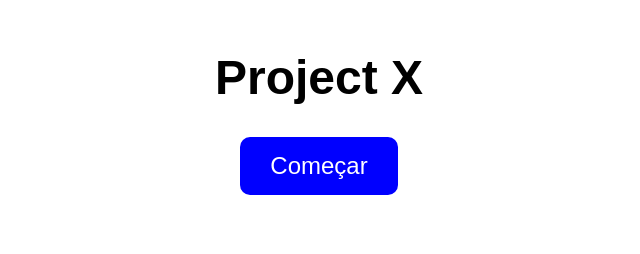
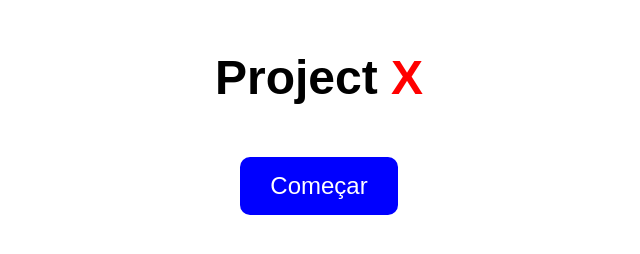
Before and after one commit to Rysertuguer/Secret, a plain HTML site: page index.html in a window 1280 px wide. Shown: the whole page, without its empty margins (321-961 px from the left). Drawn offline with Linux system fonts and the light colour scheme.

Commit message:
Update index.html

```diff
--- a/index.html
+++ b/index.html
@@ -13,6 +13,17 @@
         h1 {
             font-size: 3em;
         }
+        .glitch {
+            display: inline-block;
+            font-weight: bold;
+            color: red;
+            animation: glitch 0.5s infinite alternate;
+        }
+        @keyframes glitch {
+            0% { opacity: 1; }
+            50% { opacity: 0; transform: translateX(3px); }
+            100% { opacity: 1; }
+        }
         .button {
             display: inline-block;
             padding: 15px 30px;
@@ -21,6 +32,7 @@
             background-color: blue;
             text-decoration: none;
             border-radius: 10px;
+            margin-top: 20px;
         }
         .button:hover {
             background-color: darkblue;
@@ -28,7 +40,18 @@
     </style>
 </head>
 <body>
-    <h1>Project X</h1>
+    <h1>Project <span id="glitch" class="glitch">X</span></h1>
     <a href="pagina2.html" class="button">Começar</a>
+
+    <script>
+        const glitchText = document.getElementById("glitch");
+        const texts = ["X", "Pequena"];
+        let index = 0;
+
+        setInterval(() => {
+            index = (index + 1) % texts.length;
+            glitchText.textContent = texts[index];
+        }, 500);
+    </script>
 </body>
 </html>
```
